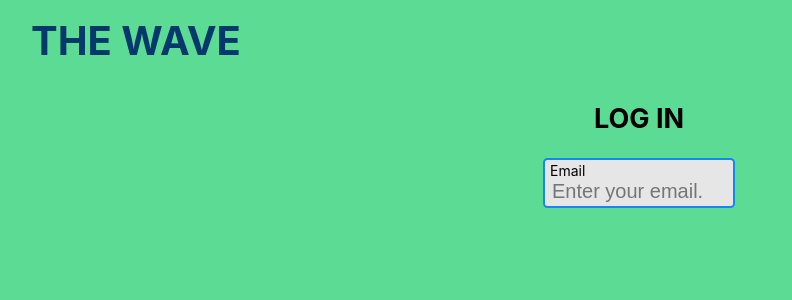
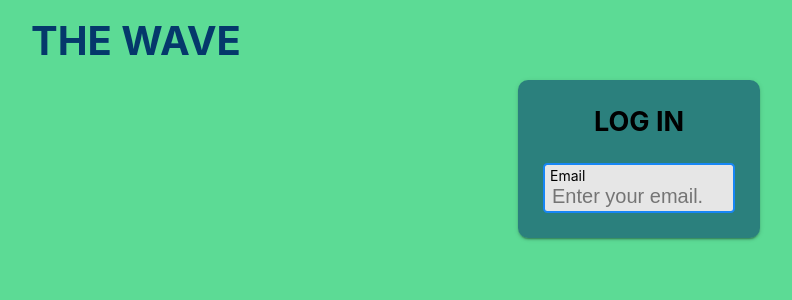
Before and after one commit to IsaiahCollazo99/TheWave-Web, a React (Create React App) app: page /login in a window 1280 px wide. Shown: the top 300 px of the page, without its empty margins (1-793 px from the left). Built offline with nearby package versions, Linux system fonts and the light colour scheme; no server answers.

Commit message:
log in styling

```diff
--- a/src/css/login/login.css
+++ b/src/css/login/login.css
@@ -2,8 +2,14 @@
     width: 15%;
     margin: auto;
     font-size: 18px;
+    padding: 25px;
+    border-radius: 1em;
+    background: rgba( 5, 56, 107, 0.55 );
+    box-shadow: 0px 3px 1px -2px rgba(0,0,0,0.2), 0px 2px 2px 0px rgba(0,0,0,0.14), 0px 1px 5px 0px rgba(0,0,0,0.12);
+    border-radius: 10px;
 }
 
 .logInContainer h2 {
     text-align: center;
+    margin: 0 0 25px 0;
 }
```
